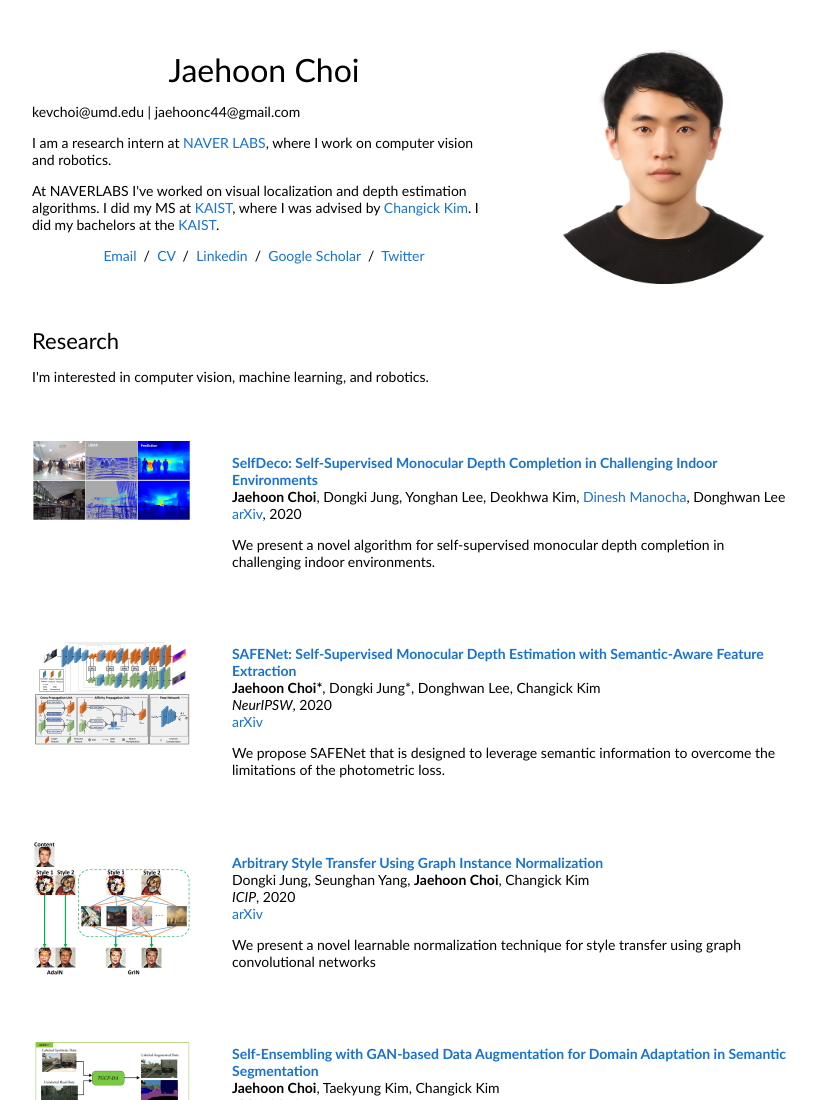
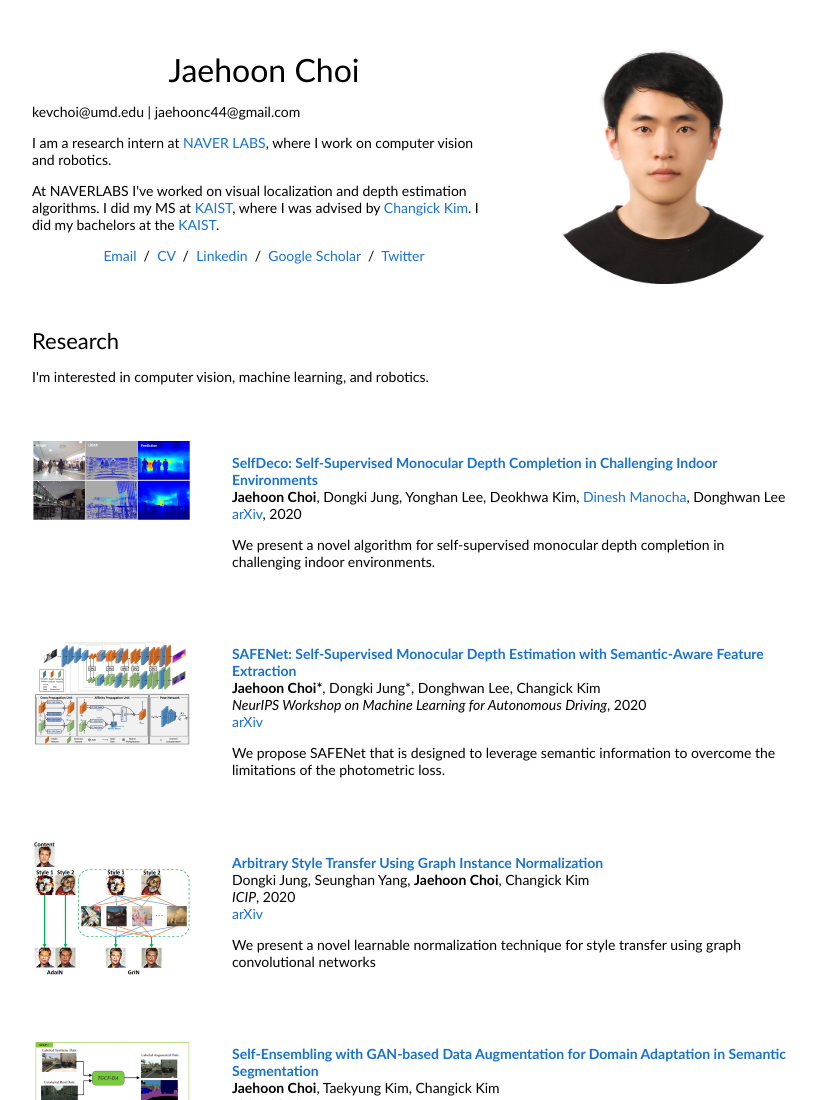
Before and after one commit to JH-Choi/jh-choi.github.io, a plain HTML site: page index.html in a window 1280 px wide. Shown: the top 1100 px of the page, without its empty margins (228-1044 px from the left). Drawn offline with Linux system fonts and the light colour scheme.

Commit message:
Update index.html

```diff
--- a/index.html
+++ b/index.html
@@ -116,7 +116,7 @@
               <br>
               <strong>Jaehoon Choi*</strong>, Dongki Jung*, Donghwan Lee, Changick Kim
               <br>
-              <em>NeurIPSW</em>, 2020
+              <em>NeurIPS Workshop on Machine Learning for Autonomous Driving</em>, 2020
               <br>
               <a href="https://arxiv.org/abs/2010.02893">arXiv</a>
               <p></p>
```
